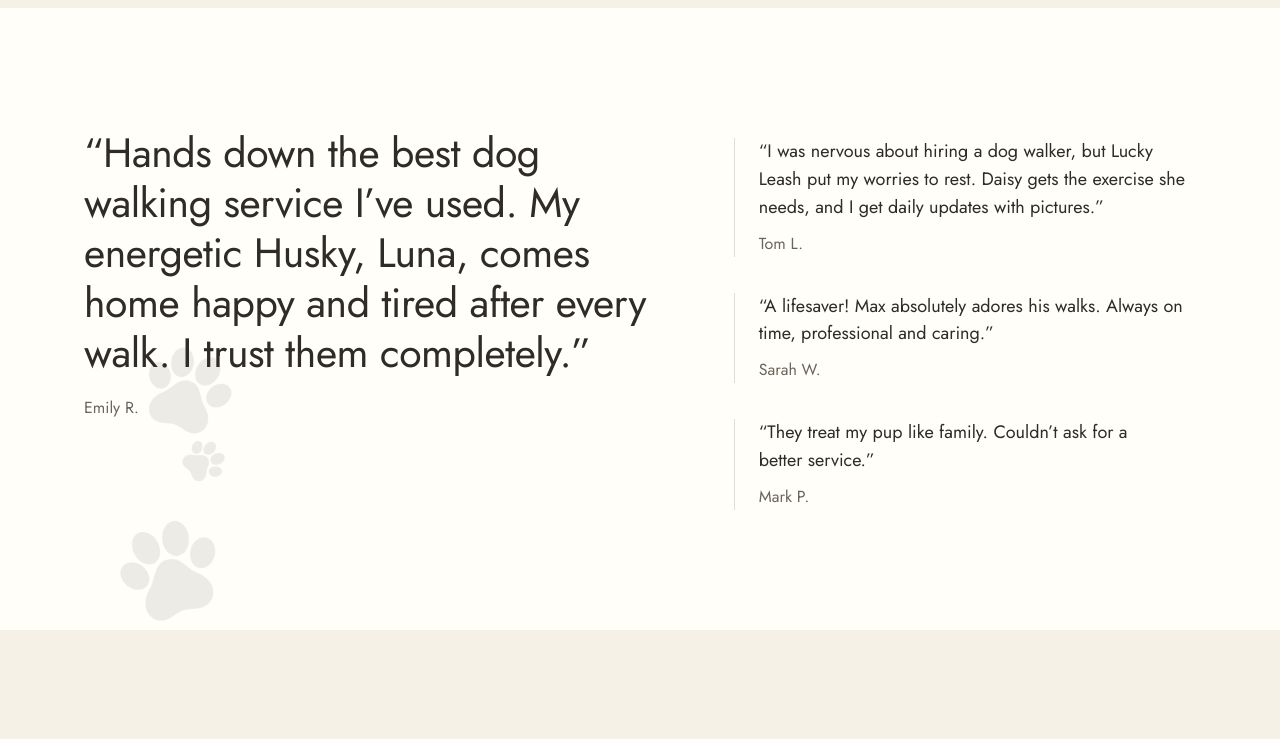
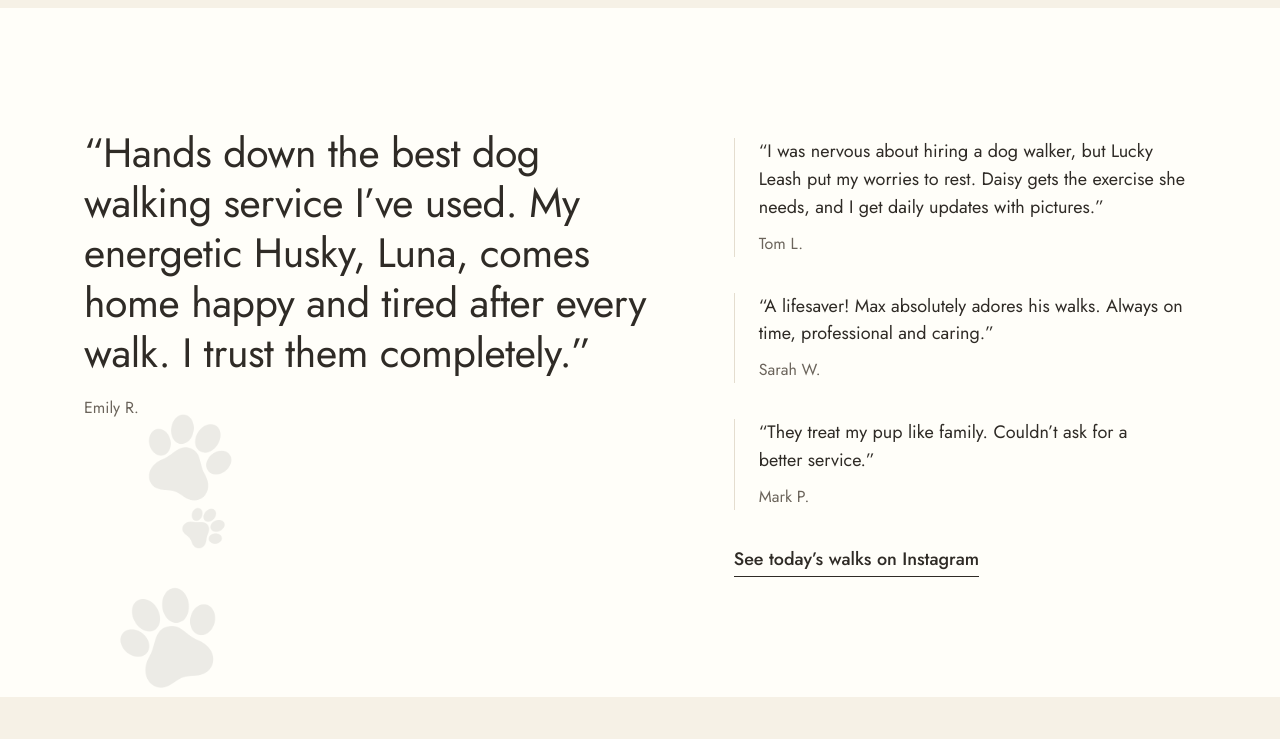
Before and after one commit to jtkfrancisco/lucky-leash-concept, a plain HTML site: page index.html in a window 1280 px wide. Shown: the part 1600-2339 px from the top of the page. Drawn offline with Linux system fonts and the light colour scheme.

Commit message:
Add Instagram link
Co-Authored-By: Claude Opus 5.5 <noreply@anthropic.com>

```diff
--- a/index.html
+++ b/index.html
@@ -19,6 +19,7 @@
   "telephone": "+1-437-776-5003",
   "email": "LuckyLeashAdventures@gmail.com",
   "image": "https://www.luckyleash.ca/img/pom.jpg",
+  "sameAs": ["https://www.instagram.com/luckyleashadventures/"],
   "priceRange": "$30–$75",
   "areaServed": ["Lawrence Park", "Bedford Park", "Lawrence Manor", "Ledbury Park", "Sherwood Park", "Forest Hill North", "North Toronto"],
   "address": {"@type": "PostalAddress", "addressLocality": "Toronto", "addressRegion": "ON", "addressCountry": "CA"},
@@ -102,7 +103,7 @@ header.scrolled{border-bottom-color:var(--line)}
 .reviews{display:grid;grid-template-columns:1.25fr 1fr;gap:72px;align-items:start}
 .lead-quote{font-size:clamp(28px,3.2vw,42px);line-height:1.22;letter-spacing:-.01em}
 .lead-quote cite,.small-quotes cite{display:block;font-style:normal;font-size:16px;color:var(--soft);margin-top:20px;letter-spacing:0}
-.small-quotes{display:grid;gap:36px;padding-top:10px}
+.small-quotes{display:grid;gap:36px;padding-top:10px;justify-items:start}
 .small-quotes blockquote{font-size:18px;padding-left:24px;border-left:1.5px solid var(--line)}
 .small-quotes cite{margin-top:10px}
 
@@ -259,6 +260,7 @@ footer img{height:24px;width:auto}
         <blockquote class="reveal">“I was nervous about hiring a dog walker, but Lucky Leash put my worries to rest. Daisy gets the exercise she needs, and I get daily updates with pictures.”<cite>Tom L.</cite></blockquote>
         <blockquote class="reveal">“A lifesaver! Max absolutely adores his walks. Always on time, professional and caring.”<cite>Sarah W.</cite></blockquote>
         <blockquote class="reveal">“They treat my pup like family. Couldn’t ask for a better service.”<cite>Mark P.</cite></blockquote>
+        <a class="textlink reveal" href="https://www.instagram.com/luckyleashadventures/" target="_blank" rel="noopener">See today’s walks on Instagram</a>
       </div>
     </div>
   </section>
@@ -309,6 +311,7 @@ footer img{height:24px;width:auto}
       <div class="direct reveal">
         <a href="tel:+14377765003">437-776-5003</a>
         <a href="mailto:LuckyLeashAdventures@gmail.com">LuckyLeashAdventures@gmail.com</a>
+        <a href="https://www.instagram.com/luckyleashadventures/" target="_blank" rel="noopener">@luckyleashadventures</a>
       </div>
     </div>
   </section>
```
